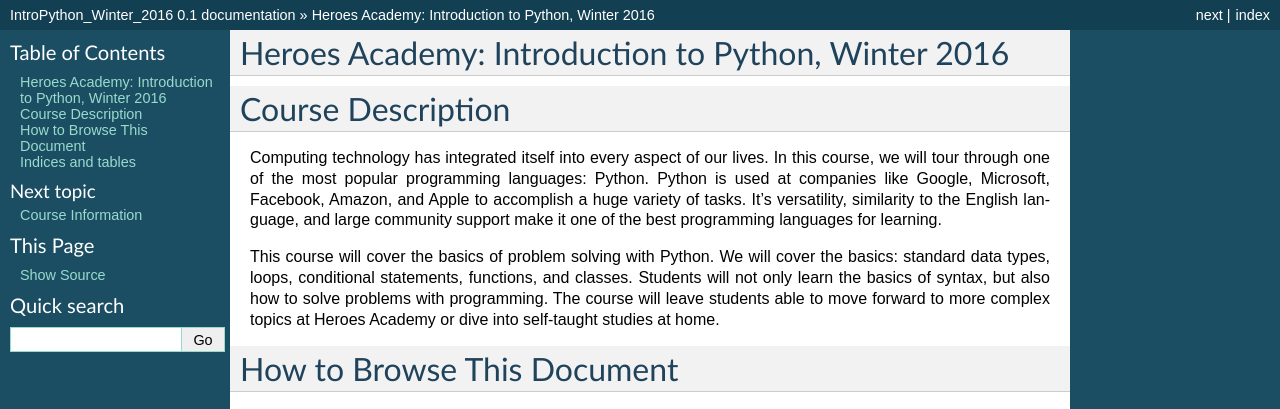
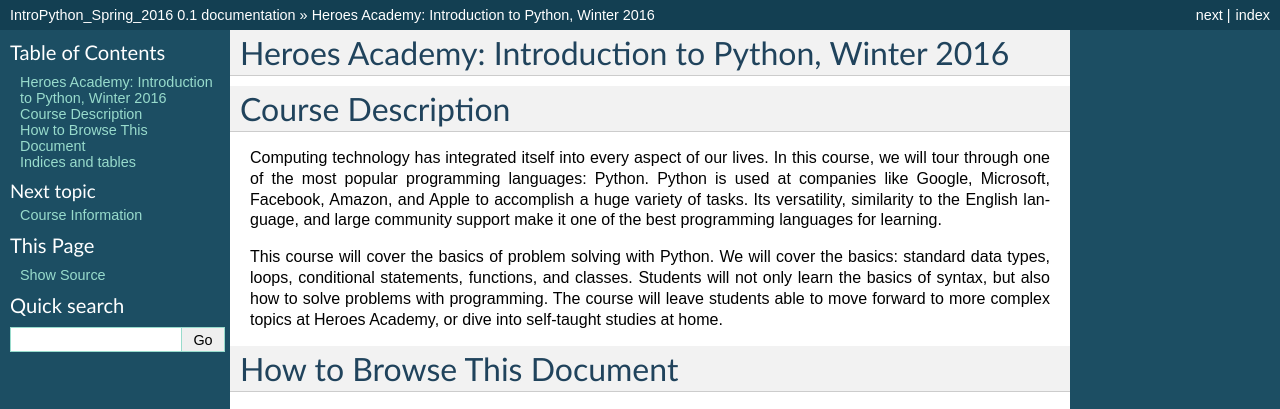
Before and after one commit to Heroes-Academy/Intro-to-Python-Spring-2016, a Sphinx documentation site: the page built from docs/source/index.rst, in a window 1280 px wide. Shown: the top 409 px of the page. Built offline with Sphinx 7.4.7, drawn with Linux system fonts in a browser that asks for light colours; some of the changed text lies outside the part shown.

Commit message:
High-level information update
Update dates and contact information in index.rst, info.rst, and conf.py
Correct a few typos in index.rst

```diff
--- a/docs/source/conf.py
+++ b/docs/source/conf.py
@@ -46,7 +46,7 @@
 master_doc = 'index'
 
 # General information about the project.
-project = u'IntroPython_Winter_2016'
+project = u'IntroPython_Spring_2016'
 copyright = u'2016, Brian McMahan'
 
 # The version info for the project you're documenting, acts as replacement for
@@ -179,7 +179,7 @@
 #html_file_suffix = None
 
 # Output file base name for HTML help builder.
-htmlhelp_basename = 'IntroPython_Winter_2016doc'
+htmlhelp_basename = 'IntroPython_Spring_2016doc'
 
 
 # -- Options for LaTeX output ---------------------------------------------
@@ -199,7 +199,7 @@
 # (source start file, target name, title,
 #  author, documentclass [howto, manual, or own class]).
 latex_documents = [
-  ('index', 'IntroPython_Winter_2016.tex', u'IntroPython\\_Winter\\_2016 Documentation',
+  ('index', 'IntroPython_Spring_2016.tex', u'IntroPython\\_Spring\\_2016 Documentation',
    u'Brian McMahan', 'manual'),
 ]
 
@@ -229,7 +229,7 @@
 # One entry per manual page. List of tuples
 # (source start file, name, description, authors, manual section).
 man_pages = [
-    ('index', 'intropython_winter_2016', u'IntroPython_Winter_2016 Documentation',
+    ('index', 'intropython_spring_2016', u'IntroPython_Spring_2016 Documentation',
      [u'Brian McMahan'], 1)
 ]
 
@@ -243,8 +243,8 @@
 # (source start file, target name, title, author,
 #  dir menu entry, description, category)
 texinfo_documents = [
-  ('index', 'IntroPython_Winter_2016', u'IntroPython_Winter_2016 Documentation',
-   u'Brian McMahan', 'IntroPython_Winter_2016', 'One line description of project.',
+  ('index', 'IntroPython_Spring_2016', u'IntroPython_Spring_2016 Documentation',
+   u'Brian McMahan', 'IntroPython_Spring_2016', 'One line description of project.',
    'Miscellaneous'),
 ]
 
--- a/docs/source/index.rst
+++ b/docs/source/index.rst
@@ -1,15 +1,15 @@
 .. Resource master file for the Heroes Academy Winter 2016 Introduction to AI course
-.. author: brian mcmahan
-.. date: 1/9/2016
+.. author: brian mcmahan, tim meo
+.. date: 4/9/2016
 
 Heroes Academy: Introduction to Python, Winter 2016
 ===============================================
 
 Course Description
 =====================
-Computing technology has integrated itself into every aspect of our lives.  In this course, we will tour through one of the most popular programming languages: Python.  Python is used at companies like Google, Microsoft, Facebook, Amazon, and Apple to accomplish a huge variety of tasks.  It's versatility, similarity to the English language, and large community support make it one of the best programming languages for learning.
+Computing technology has integrated itself into every aspect of our lives.  In this course, we will tour through one of the most popular programming languages: Python.  Python is used at companies like Google, Microsoft, Facebook, Amazon, and Apple to accomplish a huge variety of tasks.  Its versatility, similarity to the English language, and large community support make it one of the best programming languages for learning.
 
-This course will cover the basics of problem solving with Python.  We will cover the basics: standard data types, loops, conditional statements, functions, and classes.  Students will not only learn the basics of syntax, but also how to solve problems with programming.  The course will leave students able to move forward to more complex topics at Heroes Academy or dive into self-taught studies at home.
+This course will cover the basics of problem solving with Python.  We will cover the basics: standard data types, loops, conditional statements, functions, and classes.  Students will not only learn the basics of syntax, but also how to solve problems with programming.  The course will leave students able to move forward to more complex topics at Heroes Academy, or dive into self-taught studies at home.
 
 
 How to Browse This Document
--- a/docs/source/info.rst
+++ b/docs/source/info.rst
@@ -9,7 +9,7 @@
 When does this course meet?
 ---------------------------
 
-Intro to Python will meet from 4:30 to 6:30 pm on the following Sundays: January 10, 17, 24, 31; February 7, 21, 28; March 6, 13, 20.
+Intro to Python will meet from 11:30 AM to 1:30 PM on the following Sundays: April 10, 17, 24; May 1, 8, 15, 22; June 5, 12, 19.
 
 How do I register for this course?
 ----------------------------------
@@ -37,4 +37,4 @@
 How do I contact you?
 ---------------------
 
-You can contact me through the following email: bmcmahan@njgifted.org
+You can contact me through the following email: tim.meo14@gmail.com
```
